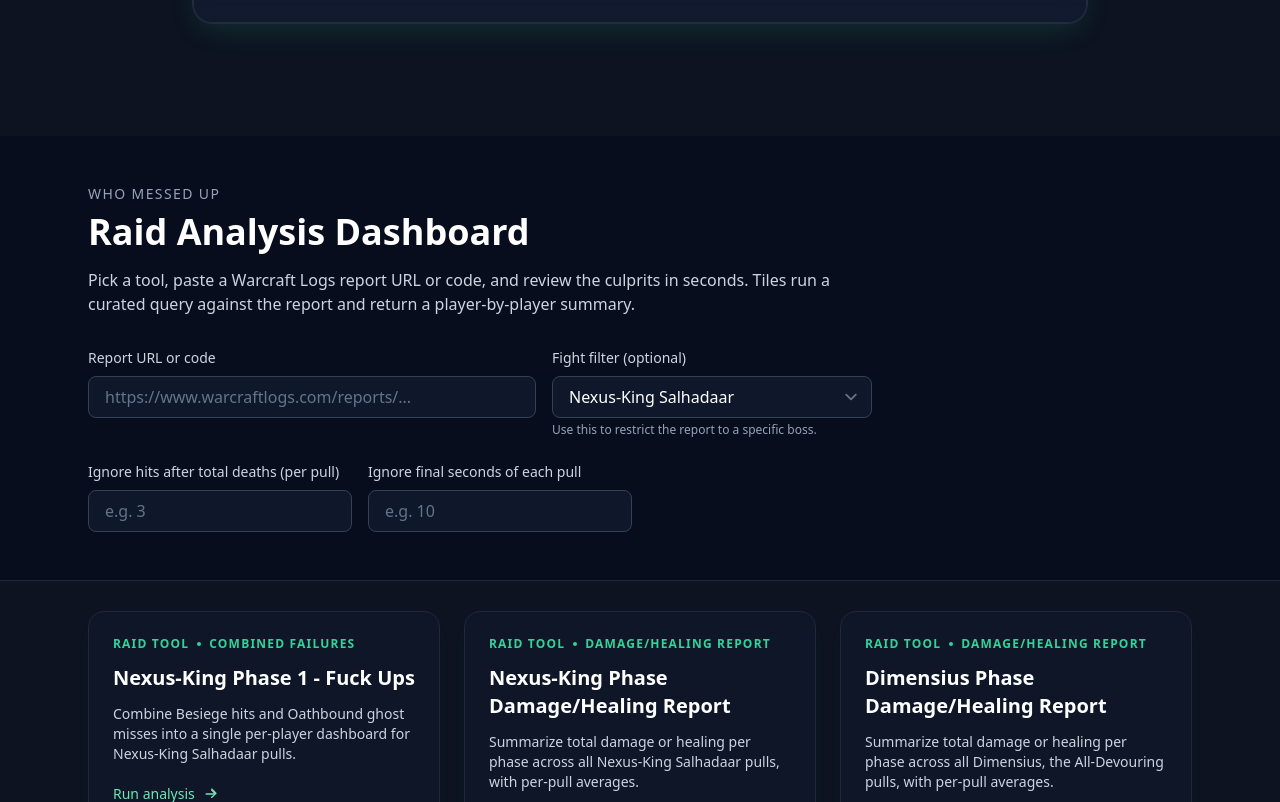
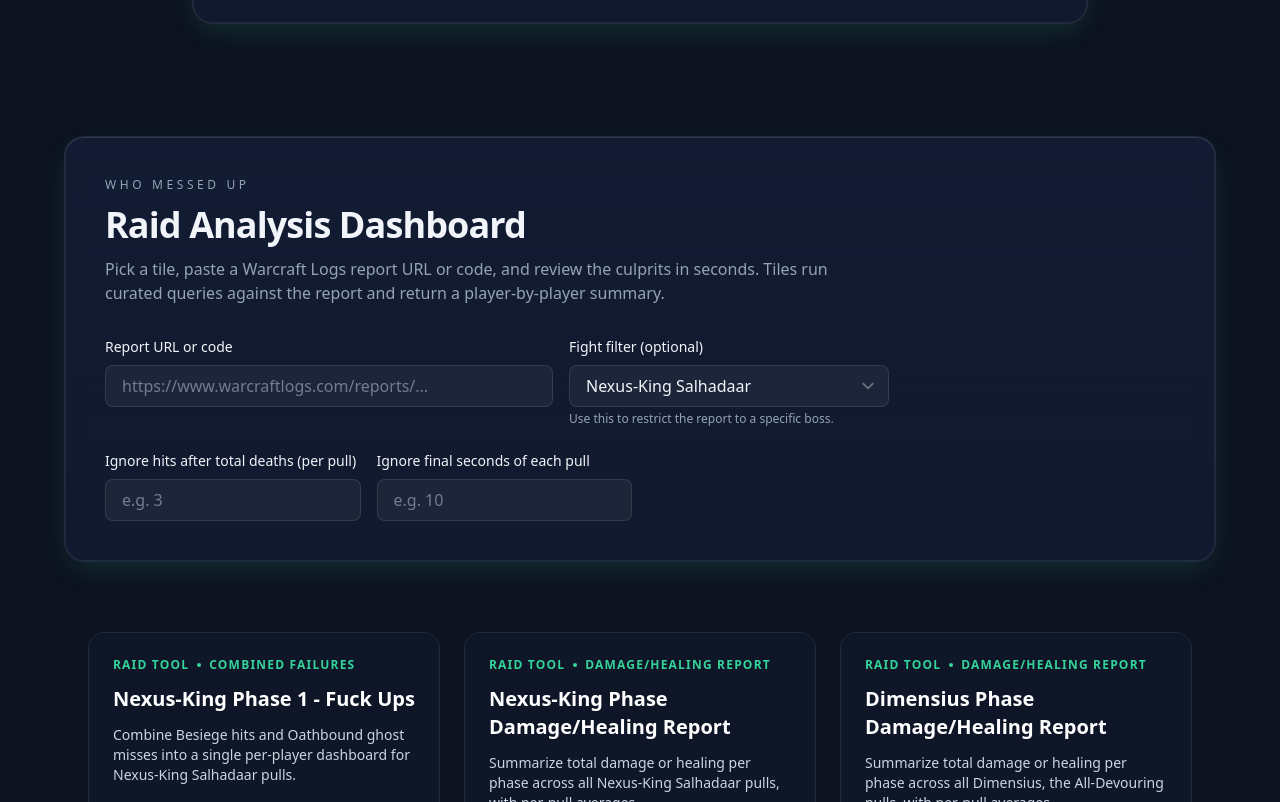
Before and after one commit to cmartyniuk1656/whomessedup, a React (Vite) app in the folder frontend/: page / in a window 1280 px wide. Shown: the part 480-1282 px from the top of the page. Built offline with nearby package versions, Linux system fonts and the light colour scheme.

Commit message:
feat(a11y): standardize button/input styles and focus rings

```diff
--- a/frontend/src/components/ReportControls.jsx
+++ b/frontend/src/components/ReportControls.jsx
@@ -11,30 +11,33 @@
   onIgnoreFinalSecondsChange,
   isBusy,
 }) {
+  const fieldClasses =
+    "mt-2 w-full rounded-lg border border-white/10 bg-white/5 px-4 py-2 text-base text-content placeholder:text-muted/70 focus:border-primary focus:ring focus:ring-primary/40 focus:outline-none disabled:cursor-not-allowed disabled:opacity-60";
+
   return (
-    <header className="border-b border-slate-800 bg-slate-950/40">
-      <div className="mx-auto max-w-6xl px-6 py-12">
-        <p className="text-sm uppercase tracking-widest text-slate-400">Who Messed Up</p>
-        <h1 className="mt-2 text-3xl font-semibold text-white sm:text-4xl">Raid Analysis Dashboard</h1>
-        <p className="mt-4 max-w-3xl text-base text-slate-300">
-          Pick a tool, paste a Warcraft Logs report URL or code, and review the culprits in seconds. Tiles run a curated
-          query against the report and return a player-by-player summary.
+    <section className="px-6 pb-10">
+      <div className="mx-auto max-w-6xl rounded-xl2 border border-border/60 bg-glass-gradient px-6 py-10 shadow-glass backdrop-blur-md sm:px-10">
+        <p className="text-xs uppercase tracking-[0.3em] text-muted">Who Messed Up</p>
+        <h2 className="mt-3 text-3xl font-semibold tracking-tight text-content sm:text-4xl">Raid Analysis Dashboard</h2>
+        <p className="mt-3 max-w-3xl text-base text-muted">
+          Pick a tile, paste a Warcraft Logs report URL or code, and review the culprits in seconds. Tiles run curated queries
+          against the report and return a player-by-player summary.
         </p>
         <div className="mt-8 flex flex-col gap-4 sm:flex-row">
-          <label className="flex w-full flex-col text-sm font-medium text-slate-300 sm:max-w-md">
+          <label className="flex w-full flex-col text-sm font-medium text-content sm:max-w-md">
             Report URL or code
             <input
-              className="mt-2 w-full rounded-lg border border-slate-700 bg-slate-900 px-4 py-2 text-base text-white placeholder:text-slate-500 focus:border-emerald-400 focus:outline-none focus:ring-2 focus:ring-emerald-500/40"
+              className={fieldClasses}
               placeholder="https://www.warcraftlogs.com/reports/..."
               value={reportInput}
               onChange={(event) => onReportInputChange(event.target.value)}
               disabled={isBusy}
             />
           </label>
-          <label className="flex w-full flex-col text-sm font-medium text-slate-300 sm:max-w-xs">
+          <label className="flex w-full flex-col text-sm font-medium text-content sm:max-w-xs">
             Fight filter (optional)
             <select
-              className="mt-2 w-full rounded-lg border border-slate-700 bg-slate-900 px-4 py-2 text-base text-white focus:border-emerald-400 focus:outline-none focus:ring-2 focus:ring-emerald-500/40"
+              className={fieldClasses}
               value={fightOverride}
               onChange={(event) => onFightOverrideChange(event.target.value)}
               disabled={isBusy}
@@ -46,24 +49,24 @@
                 </option>
               ))}
             </select>
-            <span className="mt-1 text-xs text-slate-400">Use this to restrict the report to a specific boss.</span>
+            <span className="mt-1 text-xs text-muted">Use this to restrict the report to a specific boss.</span>
           </label>
         </div>
         <div className="mt-6 grid gap-4 sm:grid-cols-2 lg:grid-cols-4">
-          <label className="flex w-full flex-col text-sm font-medium text-slate-300">
+          <label className="flex w-full flex-col text-sm font-medium text-content">
             Ignore hits after total deaths (per pull)
             <input
-              className="mt-2 w-full rounded-lg border border-slate-700 bg-slate-900 px-4 py-2 text-base text-white placeholder:text-slate-500 focus:border-emerald-400 focus:outline-none focus:ring-2 focus:ring-emerald-500/40"
+              className={fieldClasses}
               placeholder="e.g. 3"
               value={ignoreAfterDeaths}
               onChange={(event) => onIgnoreAfterDeathsChange(event.target.value)}
               disabled={isBusy}
             />
           </label>
-          <label className="flex w-full flex-col text-sm font-medium text-slate-300">
+          <label className="flex w-full flex-col text-sm font-medium text-content">
             Ignore final seconds of each pull
             <input
-              className="mt-2 w-full rounded-lg border border-slate-700 bg-slate-900 px-4 py-2 text-base text-white placeholder:text-slate-500 focus:border-emerald-400 focus:outline-none focus:ring-2 focus:ring-emerald-500/40"
+              className={fieldClasses}
               placeholder="e.g. 10"
               value={ignoreFinalSeconds}
               onChange={(event) => onIgnoreFinalSecondsChange(event.target.value)}
@@ -72,6 +75,6 @@
           </label>
         </div>
       </div>
-    </header>
+    </section>
   );
 }
--- a/frontend/src/components/ResultHeader.jsx
+++ b/frontend/src/components/ResultHeader.jsx
@@ -44,20 +44,20 @@
   }
 
   return (
-    <div className="flex flex-col gap-4 sm:flex-row sm:items-end sm:justify-between">
+    <div className="flex flex-col gap-4 text-content sm:flex-row sm:items-end sm:justify-between">
       <div>
-        <p className="text-xs uppercase tracking-widest text-emerald-400">Results</p>
-        <h3 className="mt-1 text-2xl font-semibold text-white">{title}</h3>
-        <p className="mt-1 text-sm text-slate-400">
+        <p className="text-xs uppercase tracking-widest text-muted">Results</p>
+        <h3 className="mt-1 text-2xl font-semibold text-content">{title}</h3>
+        <p className="mt-1 text-sm text-muted">
           Report {reportCode}
           {detailParts.length ? ` - ${detailParts.join(" - ")}` : ""}
         </p>
       </div>
-      <div className="flex flex-col items-end gap-2 text-right text-sm text-slate-300">
+      <div className="flex flex-col items-end gap-2 text-right text-sm text-muted">
         <button
           type="button"
           onClick={onDownloadCsv}
-          className="inline-flex items-center gap-2 rounded-lg border border-emerald-500/50 px-3 py-1.5 text-xs font-semibold text-emerald-200 transition hover:border-emerald-400 hover:text-emerald-100 disabled:cursor-not-allowed disabled:opacity-60"
+          className="inline-flex items-center gap-2 rounded-lg bg-primary px-5 py-2.5 text-sm font-medium text-slate-950 transition hover:brightness-110 focus-visible:outline-none focus-visible:ring-2 focus-visible:ring focus-visible:ring-offset-2 ring-offset-surface disabled:cursor-not-allowed disabled:opacity-60"
           disabled={disableDownload}
         >
           Download CSV
--- a/frontend/src/components/ResultsTable.jsx
+++ b/frontend/src/components/ResultsTable.jsx
@@ -51,7 +51,7 @@
               <label className="flex w-full flex-col text-sm font-medium text-slate-300">
                 Mobile layout
                 <select
-                  className="mt-2 w-full rounded-lg border border-slate-700 bg-slate-900 px-4 py-2 text-base text-white focus:border-emerald-400 focus:outline-none focus:ring-2 focus:ring-emerald-500/40"
+                  className="mt-2 w-full rounded-lg border border-white/10 bg-white/5 px-4 py-2 text-base text-content focus:border-primary focus:ring focus:ring-primary/40 focus:outline-none"
                   value={mobileViewMode}
                   onChange={(event) => onMobileViewModeChange(event.target.value)}
                 >
@@ -80,7 +80,7 @@
               <label className="flex w-full flex-col text-sm font-medium text-slate-300">
                 Mobile layout
                 <select
-                  className="mt-2 w-full rounded-lg border border-slate-700 bg-slate-900 px-4 py-2 text-base text-white focus:border-emerald-400 focus:outline-none focus:ring-2 focus:ring-emerald-500/40"
+                  className="mt-2 w-full rounded-lg border border-white/10 bg-white/5 px-4 py-2 text-base text-content focus:border-primary focus:ring focus:ring-primary/40 focus:outline-none"
                   value={mobileViewMode}
                   onChange={(event) => onMobileViewModeChange(event.target.value)}
                 >
@@ -108,7 +108,7 @@
               <label className="flex w-full flex-col text-sm font-medium text-slate-300">
                 Mobile layout
                 <select
-                  className="mt-2 w-full rounded-lg border border-slate-700 bg-slate-900 px-4 py-2 text-base text-white focus:border-emerald-400 focus:outline-none focus:ring-2 focus:ring-emerald-500/40"
+                  className="mt-2 w-full rounded-lg border border-white/10 bg-white/5 px-4 py-2 text-base text-content focus:border-primary focus:ring focus:ring-primary/40 focus:outline-none"
                   value={mobileViewMode}
                   onChange={(event) => onMobileViewModeChange(event.target.value)}
                 >
@@ -449,7 +449,7 @@
                   <div className="pt-2">
                     <button
                       type="button"
-                      className="text-xs text-emerald-300 underline"
+                      className="text-xs font-medium text-primary underline decoration-transparent transition hover:decoration-current focus-visible:outline-none focus-visible:ring-2 focus-visible:ring focus-visible:ring-offset-2 ring-offset-surface"
                       onClick={() => onTogglePlayer?.(row.player)}
                     >
                       {expandedPlayers[row.player] ? "Hide events" : "Show events"}
@@ -585,7 +585,7 @@
                   <div className="pt-2">
                     <button
                       type="button"
-                      className="text-xs text-emerald-300 underline"
+                      className="text-xs font-medium text-primary underline decoration-transparent transition hover:decoration-current focus-visible:outline-none focus-visible:ring-2 focus-visible:ring focus-visible:ring-offset-2 ring-offset-surface"
                       onClick={() => onTogglePlayer?.(row.player)}
                     >
                       {expandedPlayers[row.player] ? "Hide events" : "Show events"}
@@ -764,7 +764,7 @@
                   <div className="pt-2">
                     <button
                       type="button"
-                      className="text-xs text-emerald-300 underline"
+                      className="text-xs font-medium text-primary underline decoration-transparent transition hover:decoration-current focus-visible:outline-none focus-visible:ring-2 focus-visible:ring focus-visible:ring-offset-2 ring-offset-surface"
                       onClick={() => onTogglePlayer?.(row.player)}
                     >
                       {expandedPlayers[row.player] ? "Hide events" : "Show events"}
@@ -907,7 +907,7 @@
     <th className={`${paddingClass} ${textClass}`}>
       <button
         type="button"
-        className={`flex w-full items-center gap-1 ${justifyClass} ${textClass} text-slate-300 hover:text-white`}
+        className={`flex w-full items-center gap-1 ${justifyClass} ${textClass} text-muted transition hover:text-content focus-visible:outline-none focus-visible:ring-2 focus-visible:ring focus-visible:ring-offset-2 ring-offset-surface`}
         onClick={() => handleSort(column)}
       >
         {align === "right" ? (
```
Also changed, not shown: frontend/src/components/ConfigDrawer.jsx (+26 -29 lines).
